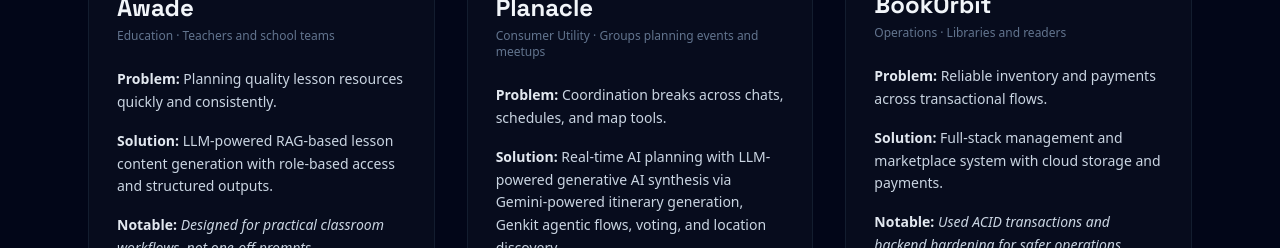
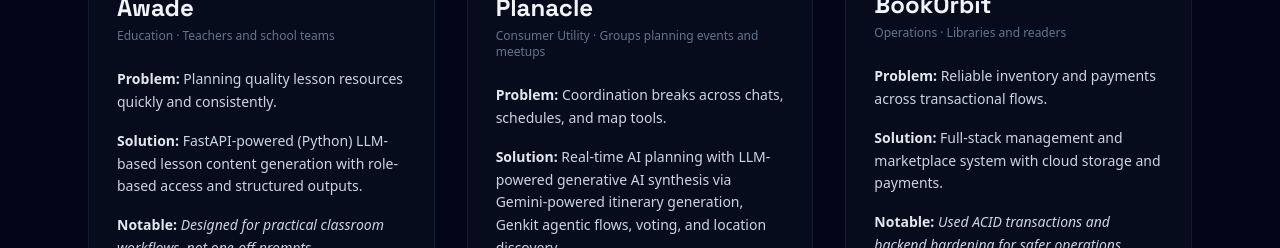
Before and after one commit to TolulopeBabajide/portfolio-website, a React (Vite) app: page / in a window 1280 px wide. Shown: the part 1980-2228 px from the top of the page. Built offline with nearby package versions, Linux system fonts and the light colour scheme.

Commit message:
fix(projects): L-13 add FastAPI and Python to Awade crawled body copy

```diff
--- a/src/components/Projects.jsx
+++ b/src/components/Projects.jsx
@@ -46,7 +46,7 @@
         category: "AI PRODUCT",
         subtitle: "Education · Teachers and school teams",
         problemDetail: "Planning quality lesson resources quickly and consistently.",
-        solutionDetail: "LLM-powered RAG-based lesson content generation with role-based access and structured outputs.",
+        solutionDetail: "FastAPI-powered (Python) LLM-based lesson content generation with role-based access and structured outputs.",
         notable: "Designed for practical classroom workflows, not one-off prompts.",
         tags: ["FastAPI", "React", "TypeScript", "Docker", "OpenAI", "PostgreSQL"],
         link: "/projects/awade",
```
Also changed, not shown: 3 other files (tests, documents, lock files or other folders).
